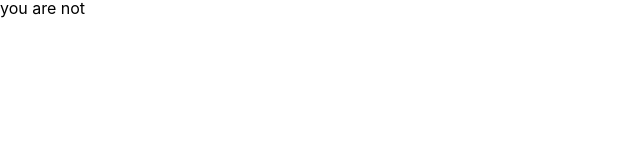
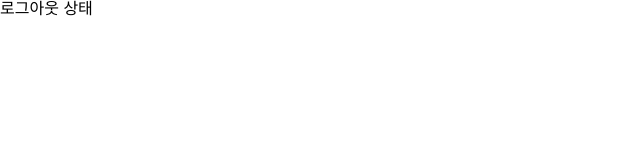
Before and after one commit to wkdaudwn11/nuber-client, a React (Create React App) app: page / in a window 1280 px wide. Shown: the top 160 px of the page, without its empty margins (0-640 px from the left). Built offline with nearby package versions, Linux system fonts and the light colour scheme.

Commit message:
README 수정

```diff
--- a/src/Components/App/AppPresenter.tsx
+++ b/src/Components/App/AppPresenter.tsx
@@ -6,7 +6,7 @@ type AppPresenterProps = {
 }
 
 const AppPresenter = ({ isLoggedIn }: AppPresenterProps) =>
-  isLoggedIn ? <span>로그인 상태</span> : <span>you are not</span>;
+  isLoggedIn ? <span>로그인 상태</span> : <span>로그아웃 상태</span>;
 
 AppPresenter.propTypes = {
   isLoggedIn: PropTypes.bool.isRequired
```
Also changed, not shown: 1 other file (tests, documents, lock files or other folders).
